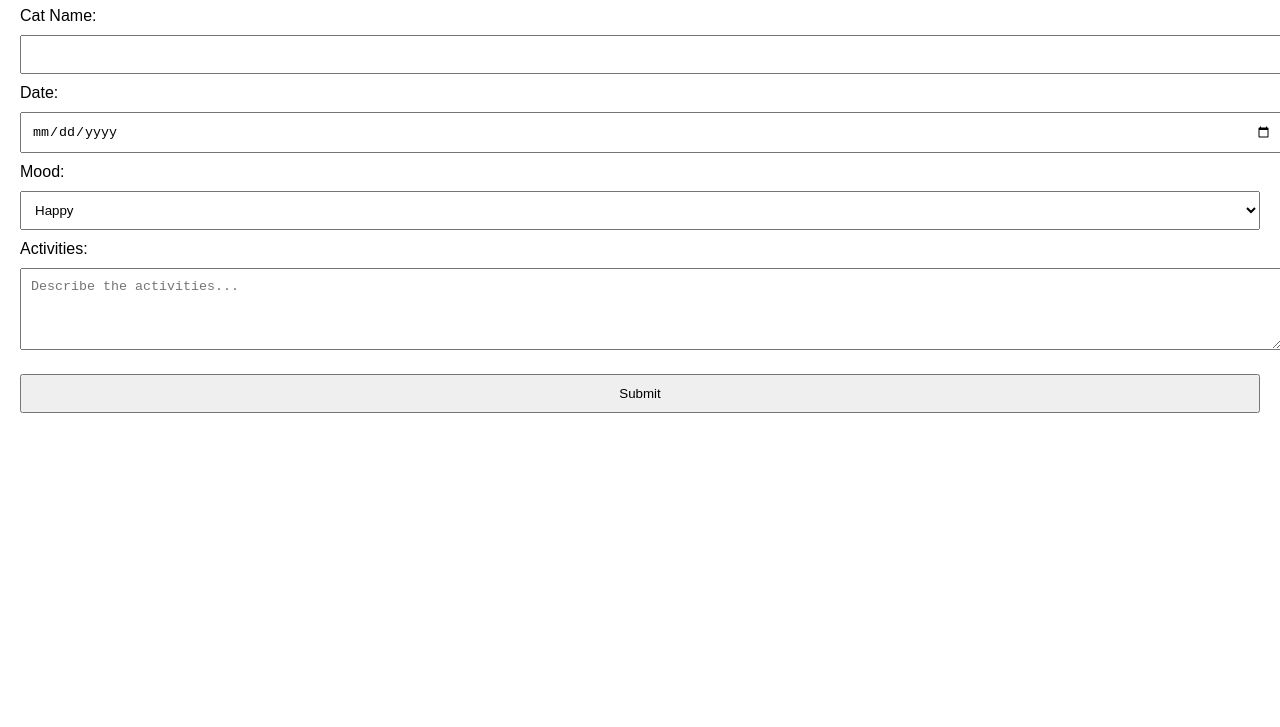
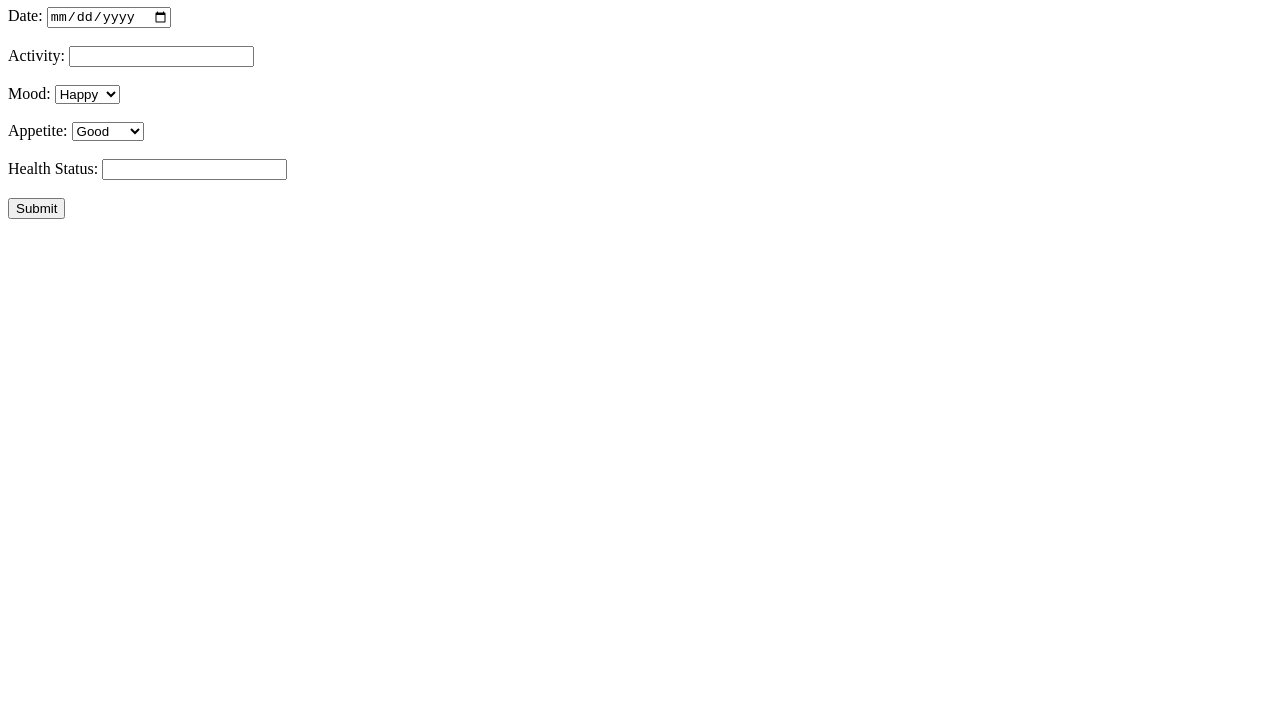
Before and after one commit to kerokii/pipipig, a website: page index.html in a window 1280 px wide. Shown: the part 73-800 px from the top of the page. Drawn offline with Linux system fonts and the light colour scheme.

Commit message:
Create index.html for cat daily record website

```diff
--- a/index.html
+++ b/index.html
@@ -3,32 +3,35 @@
 <head>
     <meta charset="UTF-8">
     <meta name="viewport" content="width=device-width, initial-scale=1.0">
-    <title>Pipipig Cat Daily Record</title>
-    <style>
-        body { font-family: Arial, sans-serif; margin: 20px; }
-        form { margin-top: 20px; }
-        input, textarea, select { margin: 10px 0; width: 100%; padding: 10px; }
-    </style>
+    <title>Cat Daily Record</title>
 </head>
 <body>
-    <h1>Pipipig Cat Daily Record</h1>
-    <form action="#" method="post">
-        <label for="catName">Cat Name:</label>
-        <input type="text" id="catName" name="catName" required>
+    <h1>Cat Daily Record</h1>
+    <form>
+        <label for="date">Date:</label>
+        <input type="date" id="date" name="date" required><br><br>
 
-        <label for="date">Date:</label>
-        <input type="date" id="date" name="date" required>
+        <label for="activity">Activity:</label>
+        <input type="text" id="activity" name="activity" required><br><br>
 
         <label for="mood">Mood:</label>
         <select id="mood" name="mood">
             <option value="happy">Happy</option>
-            <option value="sad">Sad</option>
             <option value="playful">Playful</option>
             <option value="sleepy">Sleepy</option>
-        </select>
+            <option value="hungry">Hungry</option>
+            <option value="sick">Sick</option>
+        </select><br><br>
 
-        <label for="activities">Activities:</label>
-        <textarea id="activities" name="activities" rows="4" placeholder="Describe the activities..." required></textarea>
+        <label for="appetite">Appetite:</label>
+        <select id="appetite" name="appetite">
+            <option value="good">Good</option>
+            <option value="average">Average</option>
+            <option value="poor">Poor</option>
+        </select><br><br>
+
+        <label for="health">Health Status:</label>
+        <input type="text" id="health" name="health" required><br><br>
 
         <input type="submit" value="Submit">
     </form>
```
